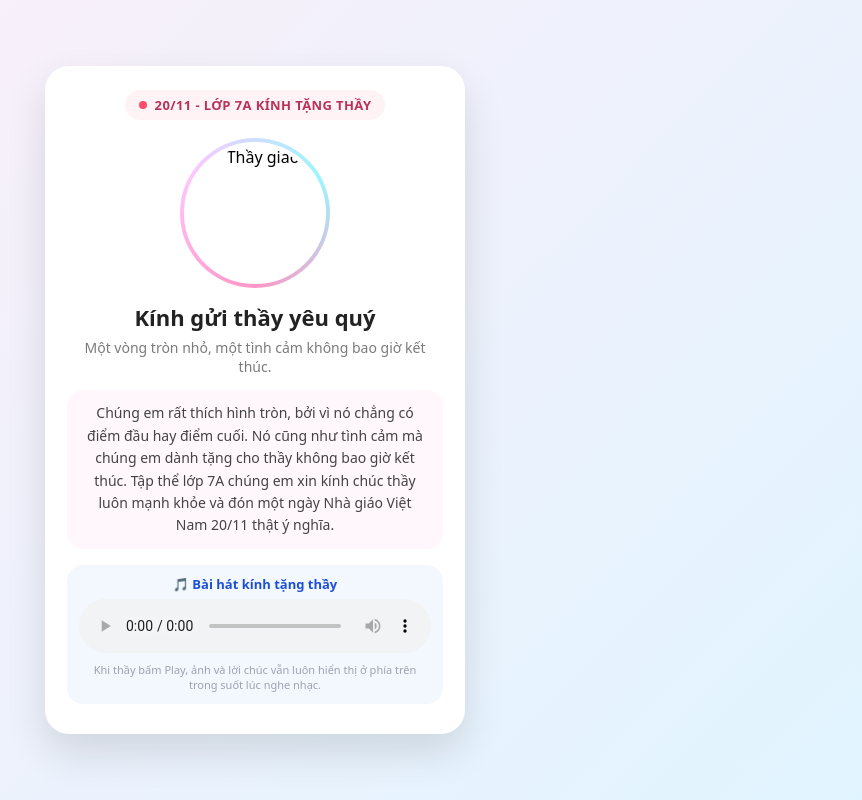
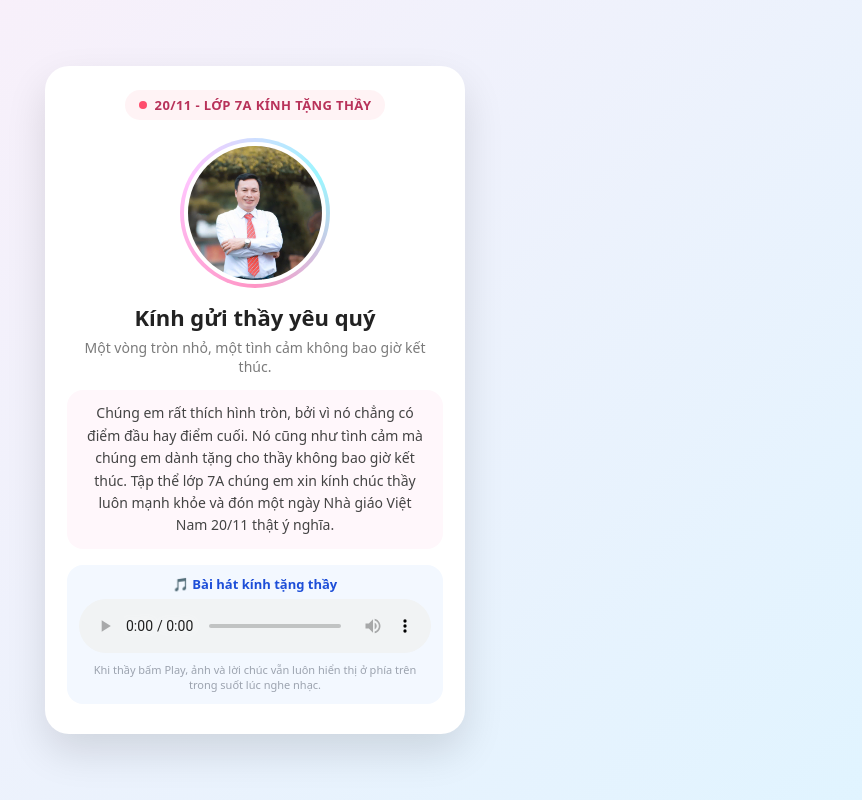
Before and after one commit to hongphuong2909-alt/Thi-p-20-11-th-y-D-ng, a plain HTML site: page index.html in a window 1280 px wide. Shown: the whole page, without its empty margins (385-1247 px from the left). Drawn offline with Linux system fonts and the light colour scheme.

Commit message:
Update index.html

```diff
--- a/index.html
+++ b/index.html
@@ -135,7 +135,7 @@
     <!-- ẢNH THẦY: luôn hiển thị khi xem và nghe nhạc -->
     <div class="teacher-photo">
       <!-- Đã upload ảnh là thay.jpg thì để src='thay.jpg' -->
-      <img src="thay.jpg" alt="Thầy giáo" />
+      <img class="photo" src="thay.jpg.jpg" alt="Thầy giáo">
     </div>
 
     <h1>Kính gửi thầy yêu quý</h1>
```
